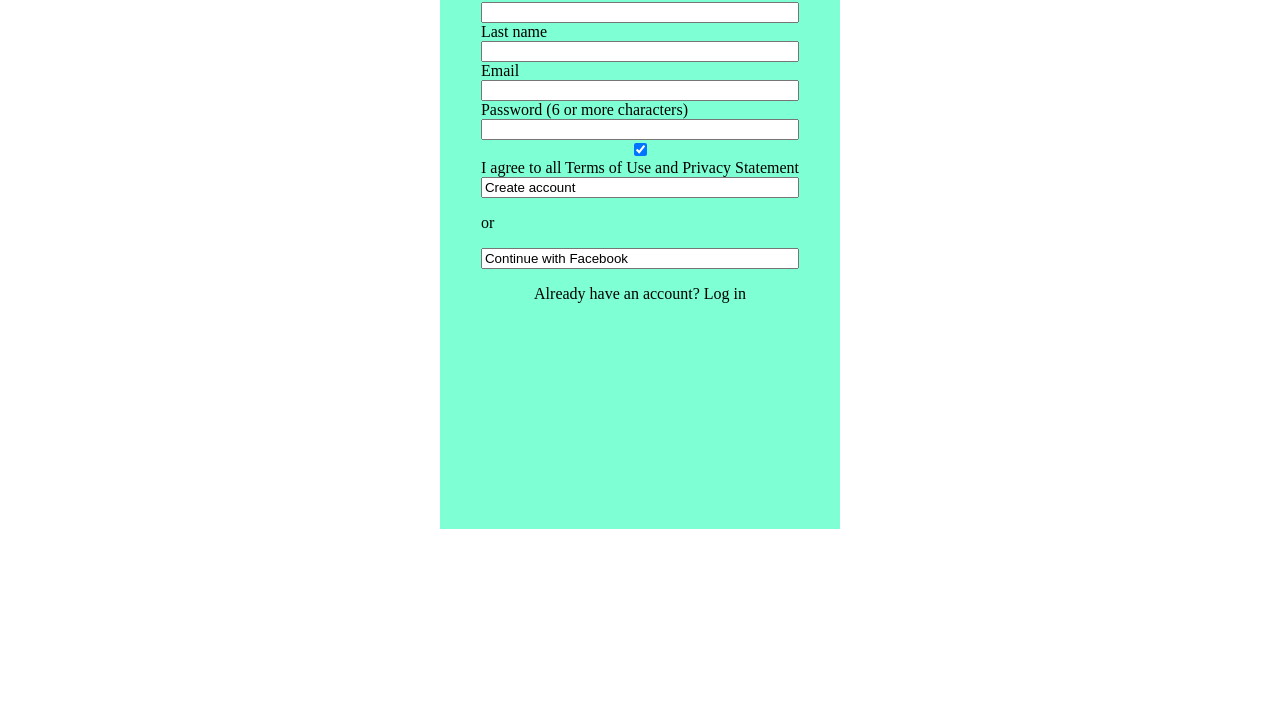
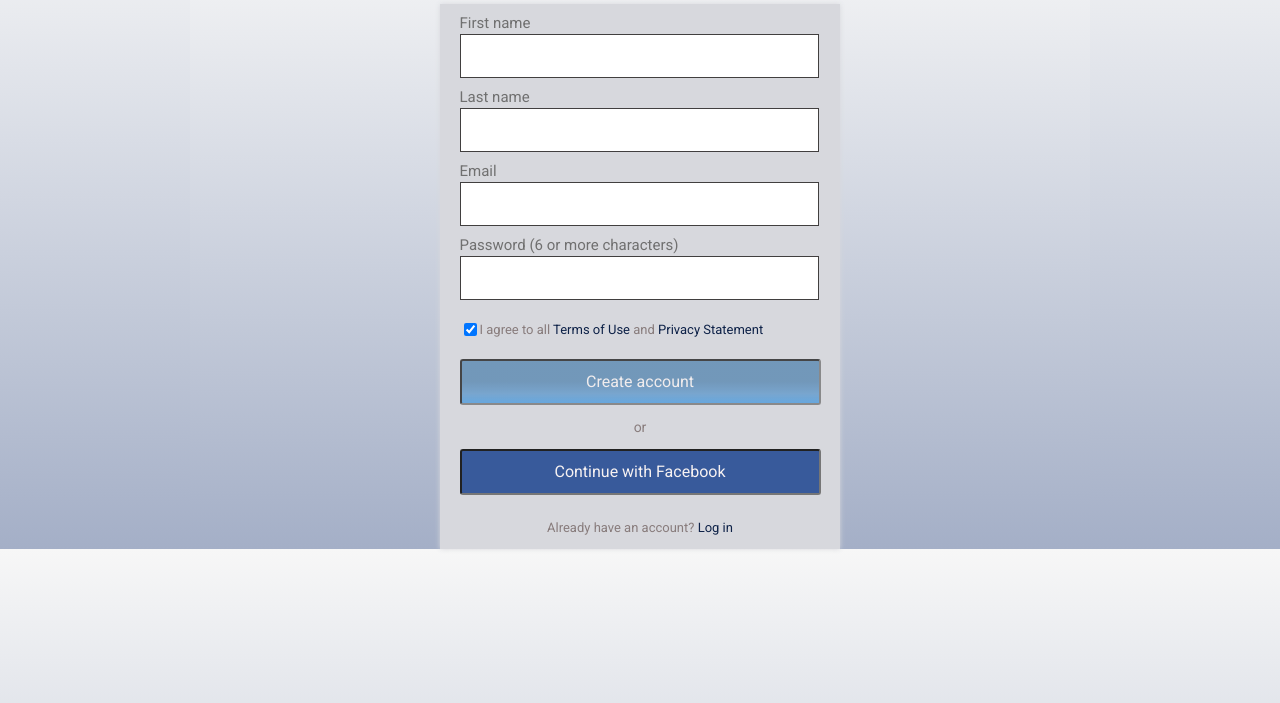
Before and after one commit to YaninaTrekhleb/sign-up-page-template, a plain HTML site: page index.html in a window 1280 px wide. Shown: the part 97-800 px from the top of the page. Drawn offline with Linux system fonts and the light colour scheme.

Commit message:
Created styles.

```diff
--- a/index.css
+++ b/index.css
@@ -1,14 +1,21 @@
 /* Font link */
-<link href="https://fonts.googleapis.com/css?family=Roboto:300,300i,400,400i,500,500i,700,700i,900,900i&display=swap" rel="stylesheet">
+@import url('https://fonts.googleapis.com/css?family=Roboto&display=swap');
+
+html {
+    background: linear-gradient(to bottom, rgba(247,247,247,1) 0%,rgba(164,175,199,1) 100%,rgba(157,169,195,1) 100%,rgba(125,185,232,1) 100%);
+}
 
 body {
-    max-width: 1200px;
+    max-width: 900px;
     margin: auto;
+    background: linear-gradient(to bottom, rgba(247,247,247,1) 0%,rgba(164,175,199,1) 100%,rgba(157,169,195,1) 100%,rgba(125,185,232,1) 100%);
 }
 
 h1 {
     font-family: 'Roboto', sans-serif;
     text-align: center;
+    font-size: 40px;
+    color: #B2A4A4;
 }
 
 .form-input {
@@ -18,7 +25,8 @@ h1 {
 }
 
 .container {
-    background-color: aquamarine;
+    background-color:#D7D8DD;
+    box-shadow: 0 0 5px #D7D8DD;
     width: 400px;
     height: 545px;
     margin: auto;
@@ -26,3 +34,77 @@ h1 {
     flex-direction: column;
     align-items: center;
 }
+
+.form-input-data {
+    font-size: 15px;
+    font-family: 'Roboto', sans-serif;
+    color: #707070;
+    margin: 10px 0 2px 0px;
+
+}
+
+input[type=text] {
+    width: 353px;
+    height: 40px;
+    border: #413f3f solid 1px;
+    font-family: 'Roboto', sans-serif;
+    font-size: 16px;
+    color:#413f3f;
+}
+
+.form-terms {
+    display: flex;
+    flex-direction: row;
+    font-size: 13px;
+    align-self: flex-start;
+    margin: 20px 0 20px 0;
+}
+
+.form-terms label {
+    color: #887C7C;
+    align-self: center;
+    font-family: 'Roboto', sans-serif;
+}
+
+.navy-blue {
+    color: #0E2248;
+}
+
+input[type=create_account] {
+    width: 353px;
+    height: 40px;
+    background: linear-gradient(to bottom, rgba(58,116,167,0.8) 49%,rgba(68,137,197,0.8) 77%,rgba(75,154,221,0.99) 99%,rgba(125,185,232,1) 100%);
+    opacity: 0.8;
+    color: #F7F2F2;
+    font-family: 'Roboto', sans-serif;
+    font-size: 16px;
+    font-weight: 500;
+    text-align: center;
+    border-radius: 3px;
+}
+
+input[type=continue_with_facebook] {
+    width: 353px;
+    height: 40px;
+    background-color: #385A9B;
+    color: #F7F2F2;
+    font-family: 'Roboto', sans-serif;
+    font-size: 16px;
+    font-weight: 500;
+    text-align: center;
+    border-radius: 3px;
+}
+
+#or {
+    text-align: center;
+    font-family: 'Roboto', sans-serif;
+    font-size: 14px;
+    color: #887C7C;
+}
+
+.have-account {
+    font-family: 'Roboto', sans-serif;
+    font-size: 13px;
+    color: #887C7C;
+    margin: 25px 0 7px 0;
+}
--- a/index.html
+++ b/index.html
@@ -16,26 +16,36 @@
     <div class="container">
         <form>
             <div class="form-input">
-            First name
+                <p class=form-input-data>First name</p>
                 <input type="text" name="firstname">
-            Last name
+
+                <p class=form-input-data>Last name</p>
                 <input type="text" name="lastname">
-            Email
+
+                <p class=form-input-data>Email</p>
                 <input type="text" name="email">
-            Password (6 or more characters)
+
+                <p class=form-input-data>Password (6 or more characters)</p>
                 <input type="text" name="password">
+
+                <div class="form-terms">
                     <input type="checkbox" id="terms" name="terms"
                     checked>
                     <label for="terms">
-                I agree to all Terms of Use and Privacy Statement
+                        I agree to all <span class="navy-blue">Terms of Use</span> and <span class="navy-blue">Privacy Statement</span>
                     </label>
+                </div>
+
                 <input type="create_account" value="Create account">
-            <p>or</p>
+
+                <p id="or">or</p>
+
                 <input type="continue_with_facebook" value="Continue with Facebook">
             </div>
         </form>
 
-<p>Already have an account? Log in</p>
+
+    <p class="have-account">Already have an account? <span class="navy-blue">Log in</span></p>
 
     </div>
 
```
Lines whose indentation alone changed are shown as unchanged.
